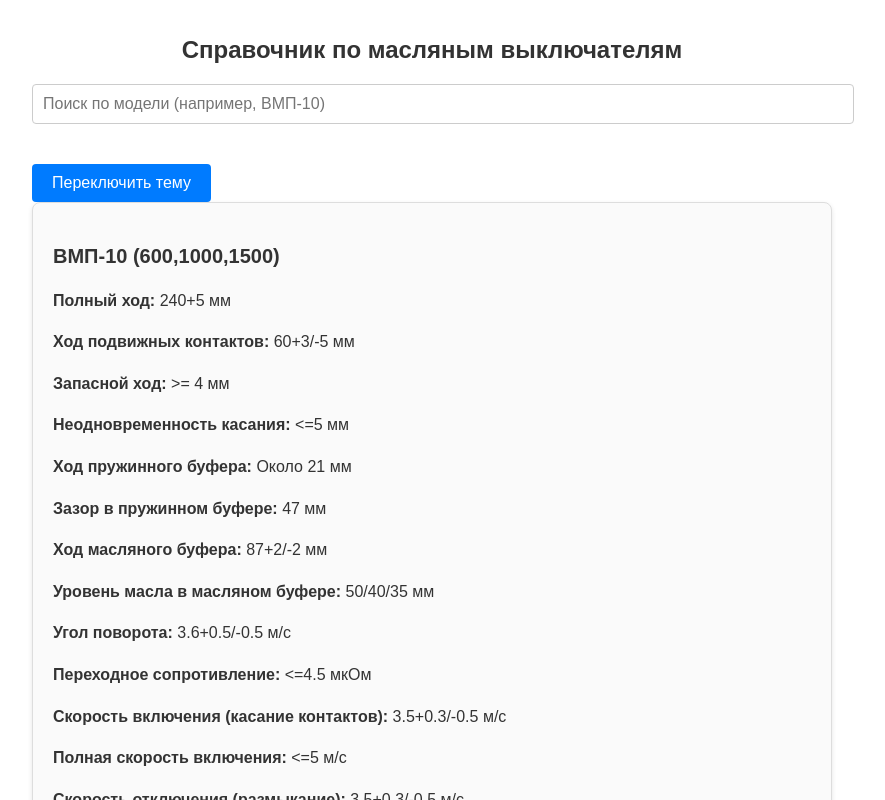
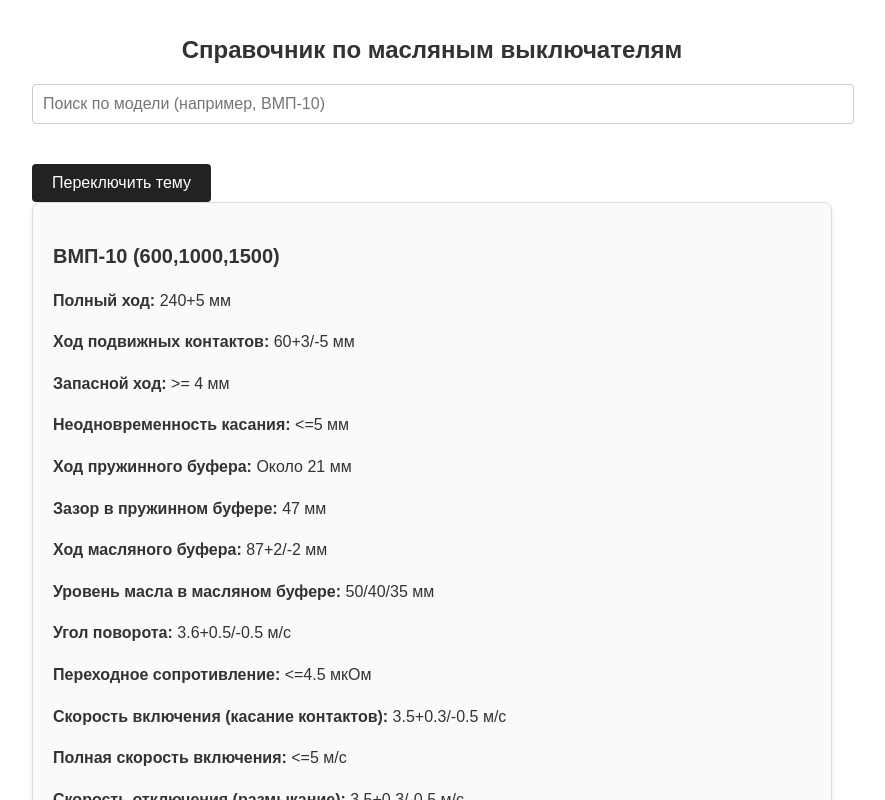
Before and after one commit to GurDoc/oil-breaker-guide, a React (Create React App) app: page / in a window 1280 px wide. Shown: the top 800 px of the page, without its empty margins (208-1093 px from the left). Built offline with nearby package versions, Linux system fonts and the light colour scheme.

Commit message:
Updated content

```diff
--- a/src/styles.css
+++ b/src/styles.css
@@ -152,12 +152,12 @@ body.light .footer-signature {
   border: none;
   border-radius: 4px;
   cursor: pointer;
-  background-color: #007bff;
+  background-color: #222; /* Темный фон */
   color: #fff;
   font-size: 16px;
   transition: background-color 0.3s;
 }
 
 .theme-toggle:hover {
-  background-color: #0056b3;
+  background-color: #444; /* Посветлее при наведении */
 }
```
